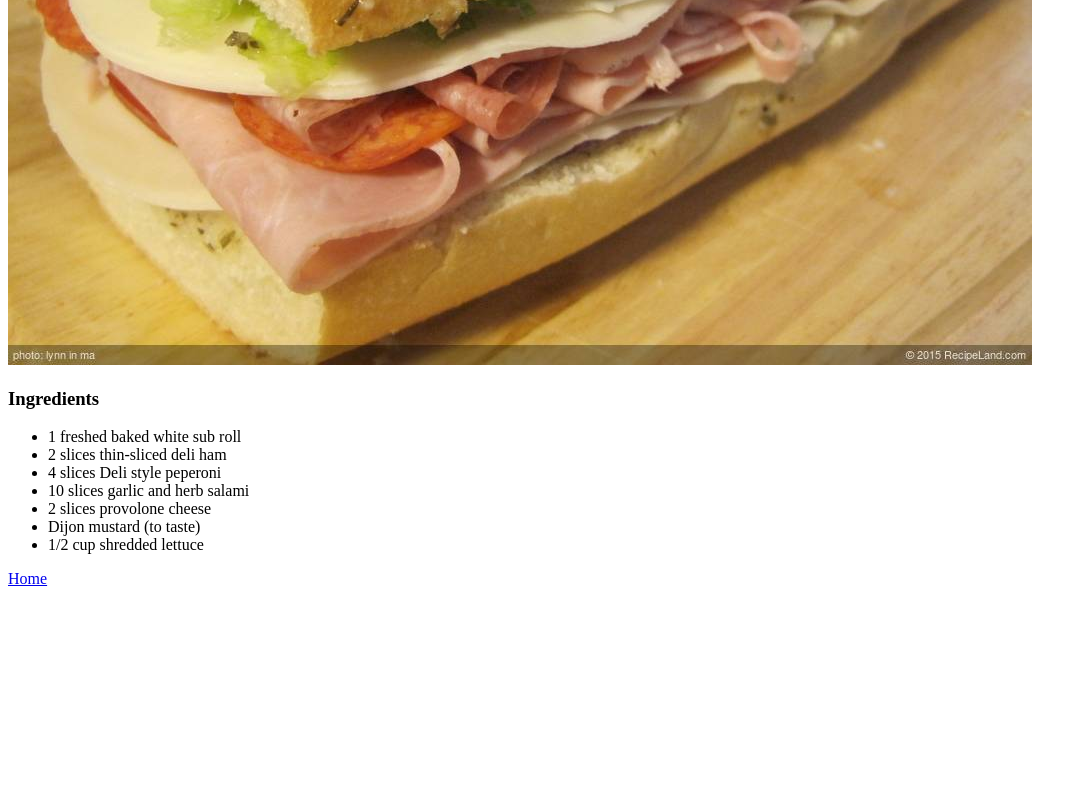
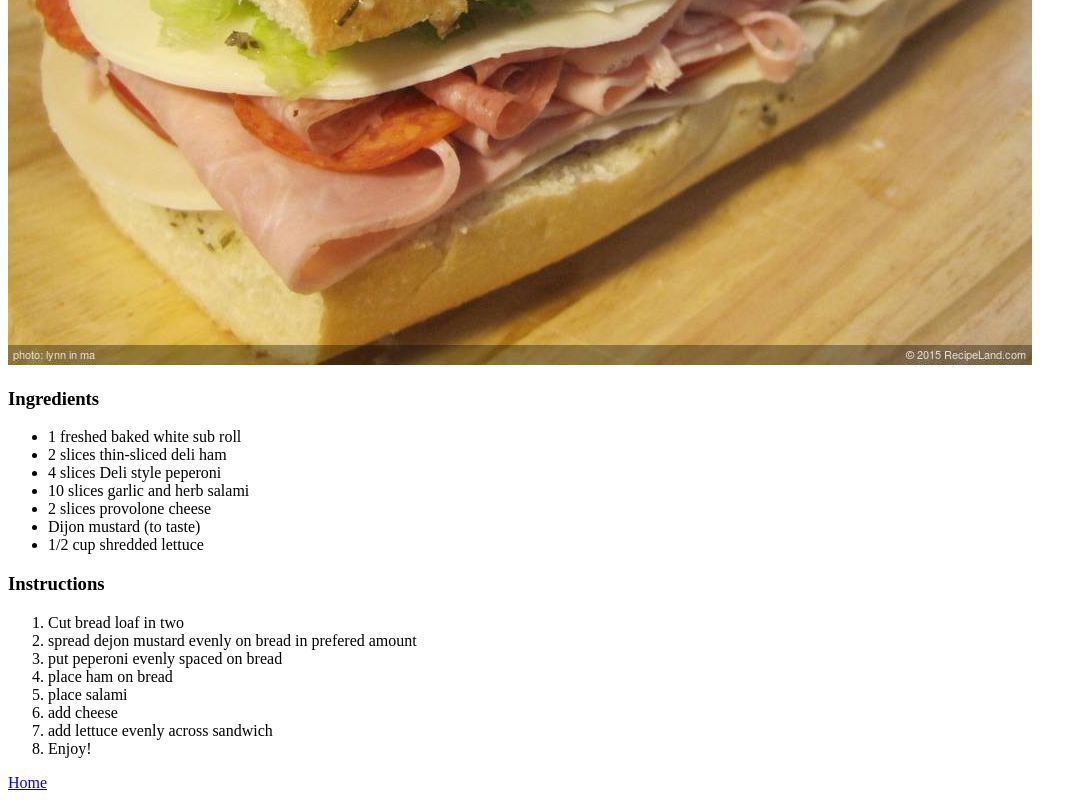
Before and after one commit to Doomnoom/recipe-website, a plain HTML site: page pages/sandwich.html in a window 1280 px wide. Shown: the part 561-1361 px from the top of the page, without its empty margins (0-1087 px from the left). Before the commit the page ends 1157 px from the top, so only its background shows below. Drawn offline with Linux system fonts and the light colour scheme.

Commit message:
add content to sandwich page

```diff
--- a/pages/sandwich.html
+++ b/pages/sandwich.html
@@ -30,6 +30,19 @@
             <li>1/2 cup shredded lettuce</li>
         </ul>
 
+        <h3>Instructions</h3>
+
+        <ol>
+            <li>Cut bread loaf in two</li>
+            <li>spread dejon mustard evenly on bread in prefered amount</li>
+            <li>put peperoni evenly spaced on bread</li>
+            <li>place ham on bread</li>
+            <li>place salami</li>
+            <li>add cheese</li>
+            <li>add lettuce evenly across sandwich</li>
+            <li>Enjoy!</li>
+        </ol>
+
         <a href="../index.html">Home</a>
     </body>
 </html>
```
